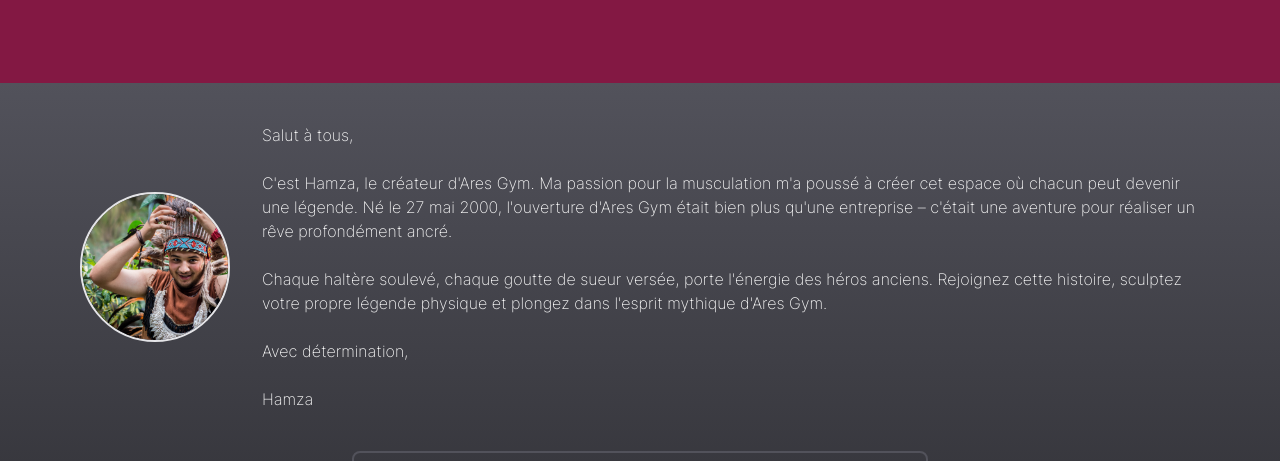
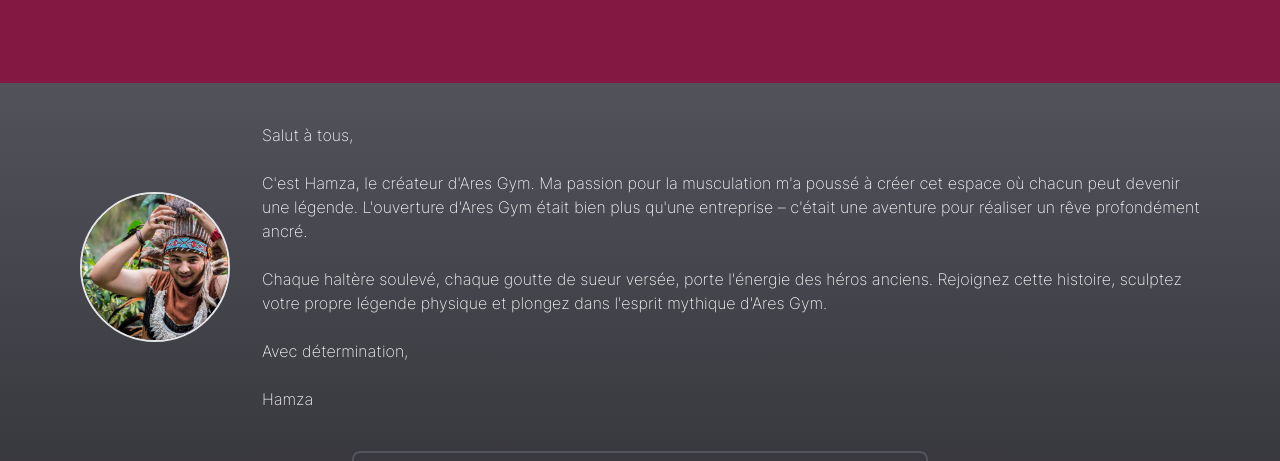
Before and after one commit to HamzaLinge/ares-gym, a Next.js app: page / in a window 1280 px wide. Shown: the part 4760-5221 px from the top of the page. Built offline with nearby package versions, Linux system fonts and the light colour scheme; grey boxes are pictures that could not be loaded; a web font is replaced by a local one.

Commit message:
Fix the ' character and remove the birthday

```diff
--- a/src/components/Contact/About.js
+++ b/src/components/Contact/About.js
@@ -29,9 +29,9 @@ function About() {
         <br />
         C&apos;est Hamza, le créateur d&apos;Ares Gym. Ma passion pour la
         musculation m&apos;a poussé à créer cet espace où chacun peut devenir
-        une légende. Né le 27 mai 2000, l&apos;ouverture d&apos;Ares Gym était
-        bien plus qu&apos;une entreprise – c&apos;était une aventure pour
-        réaliser un rêve profondément ancré.
+        une légende. L&apos;ouverture d&apos;Ares Gym était bien plus
+        qu&apos;une entreprise – c&apos;était une aventure pour réaliser un rêve
+        profondément ancré.
         <br />
         <br />
         Chaque haltère soulevé, chaque goutte de sueur versée, porte
--- a/src/components/Copyright/index.js
+++ b/src/components/Copyright/index.js
@@ -39,7 +39,7 @@ function Copyright() {
         onClick={openModal}
         className={"underline underline-offset-2 hover:cursor-pointer"}
       >
-        Conditions d&apos;Utilisation et Politique de Confidentialité.
+        Conditions d'Utilisation et Politique de Confidentialité.
       </p>
 
       <dialog
@@ -58,16 +58,16 @@ function Copyright() {
             title={"Utilisation du Contenu"}
             content={
               "Le contenu, les images et le logo de ce site web sont la propriété intellectuelle " +
-              "d&apos;Ares Gym et sont protégés par le droit d&apos;auteur. " +
+              "d'Ares Gym et sont protégés par le droit d'auteur. " +
               "Toute reproduction ou utilisation non autorisée de tout contenu sans consentement écrit préalable est interdite."
             }
           />
           <Part
-            title={"Conditions d&apos;Utilisation"}
+            title={"Conditions d'Utilisation"}
             content={
               "Le contenu fourni sur ce site web est à titre informatif général uniquement. " +
               "Il est susceptible de changer sans préavis. " +
-              "Ares Gym ne fait aucune déclaration ni garantie d&apos;aucune sorte, expresse ou implicite, concernant l&apos;exactitude, " +
+              "Ares Gym ne fait aucune déclaration ni garantie d'aucune sorte, expresse ou implicite, concernant l'exactitude, " +
               "la fiabilité ou la disponibilité du contenu du site web. " +
               "Toute confiance que vous placez dans de telles informations est à vos propres risques."
             }
@@ -83,7 +83,7 @@ function Copyright() {
             title={"Contact"}
             content={
               "Si vous avez des questions ou des préoccupations concernant le contenu de ce site web, " +
-              "veuillez nous contacter à l&apos;adresse HamzaLinge@gmail.com."
+              "veuillez nous contacter à l'adresse HamzaLinge@gmail.com."
             }
           />
           <Part
```
